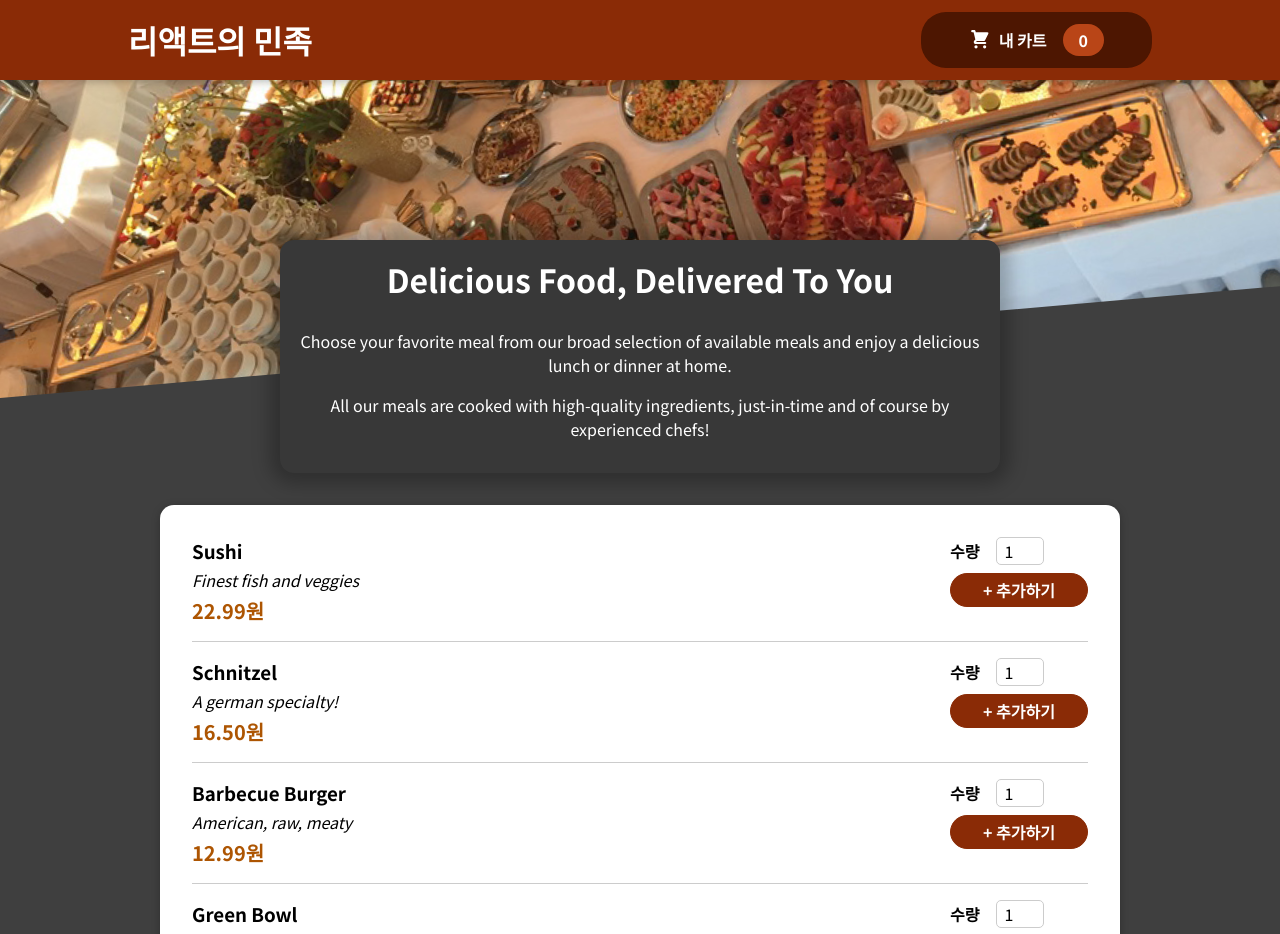
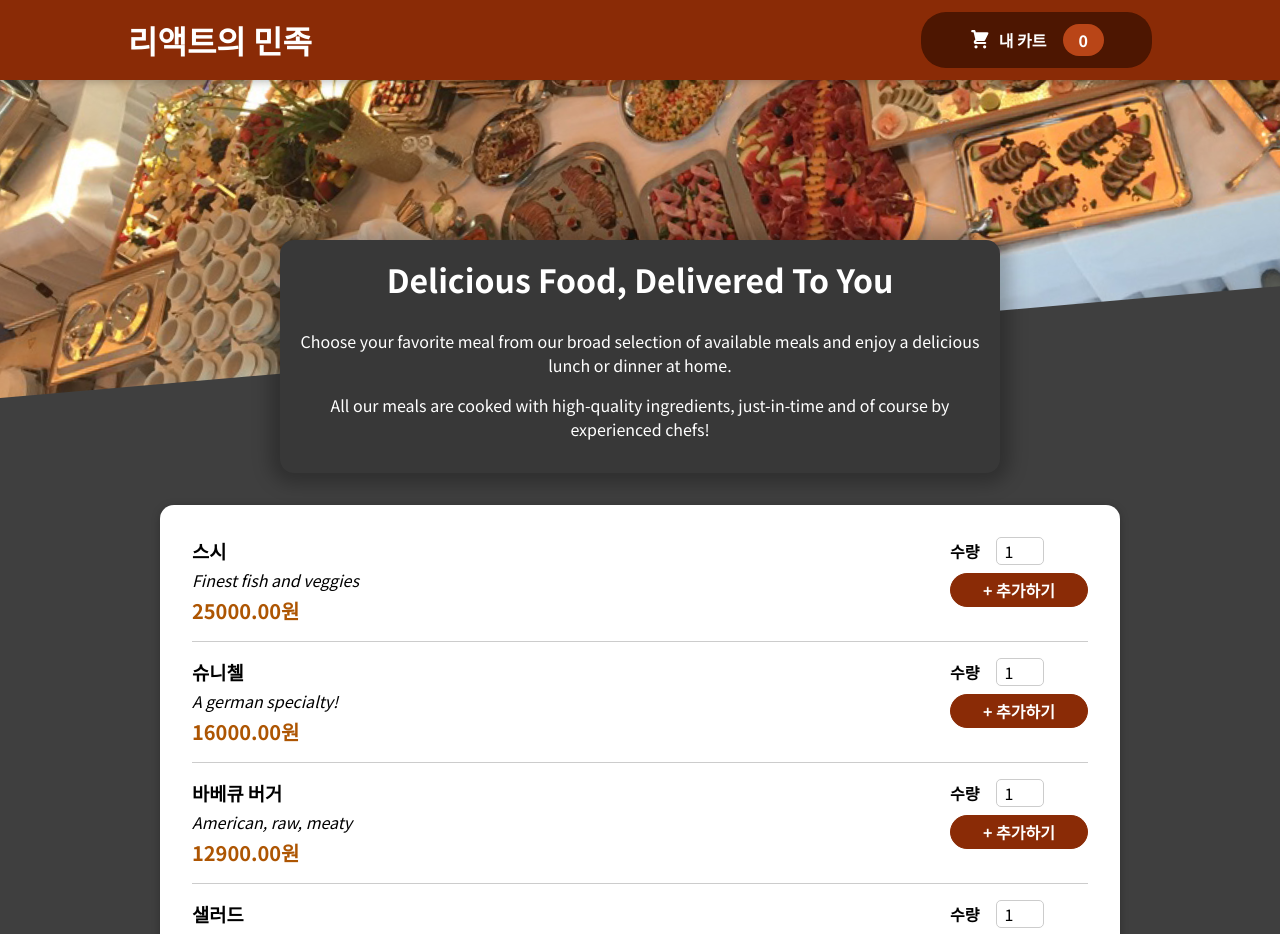
Before and after one commit to ChoBae/FrontEnd, a React (Create React App) app in the folder ReactCompleteGuideUdemy/FoodOrder/: page / in a window 1280 px wide. Shown: the top 934 px of the page. Built offline with nearby package versions, Linux system fonts and the light colour scheme.

Commit message:
22.04.15 한화 전환

```diff
--- a/ReactCompleteGuideUdemy/FoodOrder/src/components/Meals/AvailableMeals.js
+++ b/ReactCompleteGuideUdemy/FoodOrder/src/components/Meals/AvailableMeals.js
@@ -5,27 +5,27 @@ import classes from "./AvailableMeals.module.css";
 const DUMMY_MEALS = [
   {
     id: "m1",
-    name: "Sushi",
+    name: "스시",
     description: "Finest fish and veggies",
-    price: 22.99,
+    price: 25000,
   },
   {
     id: "m2",
-    name: "Schnitzel",
+    name: "슈니첼",
     description: "A german specialty!",
-    price: 16.5,
+    price: 16000,
   },
   {
     id: "m3",
-    name: "Barbecue Burger",
+    name: "바베큐 버거",
     description: "American, raw, meaty",
-    price: 12.99,
+    price: 12900,
   },
   {
     id: "m4",
-    name: "Green Bowl",
+    name: "샐러드",
     description: "Healthy...and green...",
-    price: 18.99,
+    price: 18900,
   },
 ];
 
```
